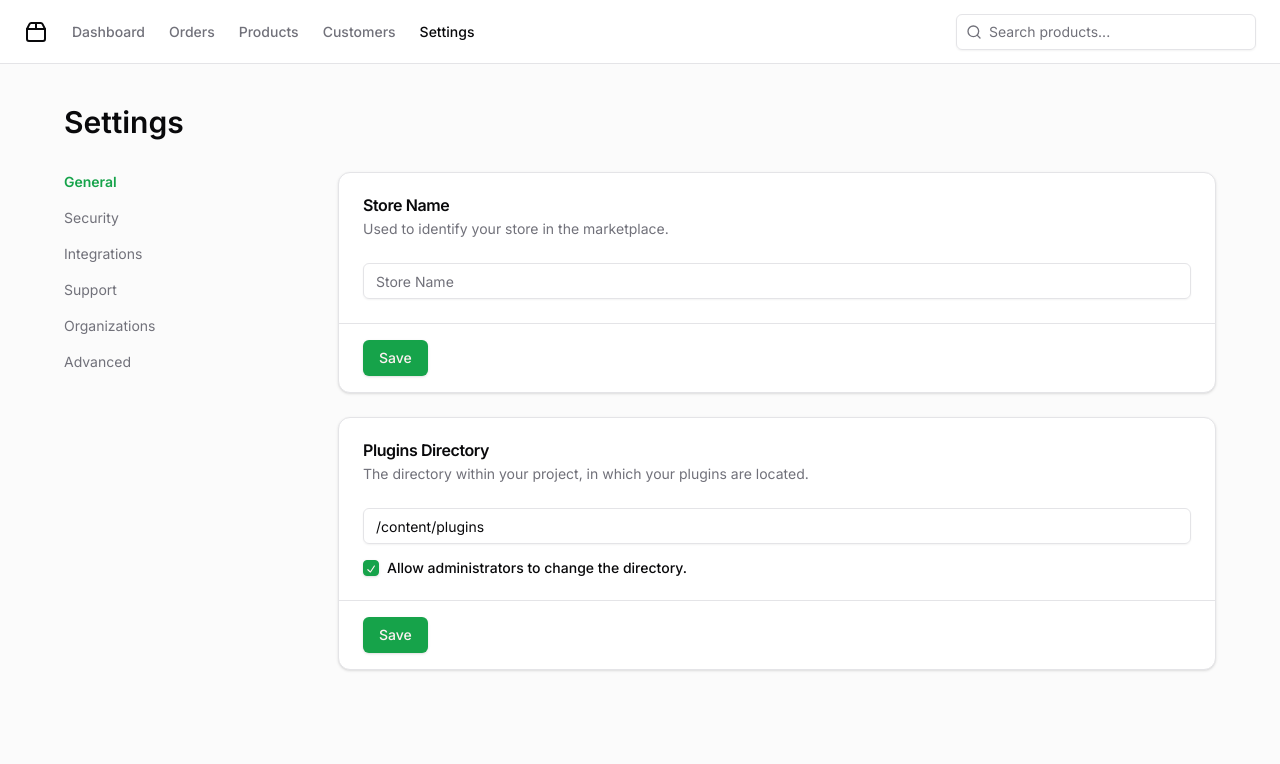
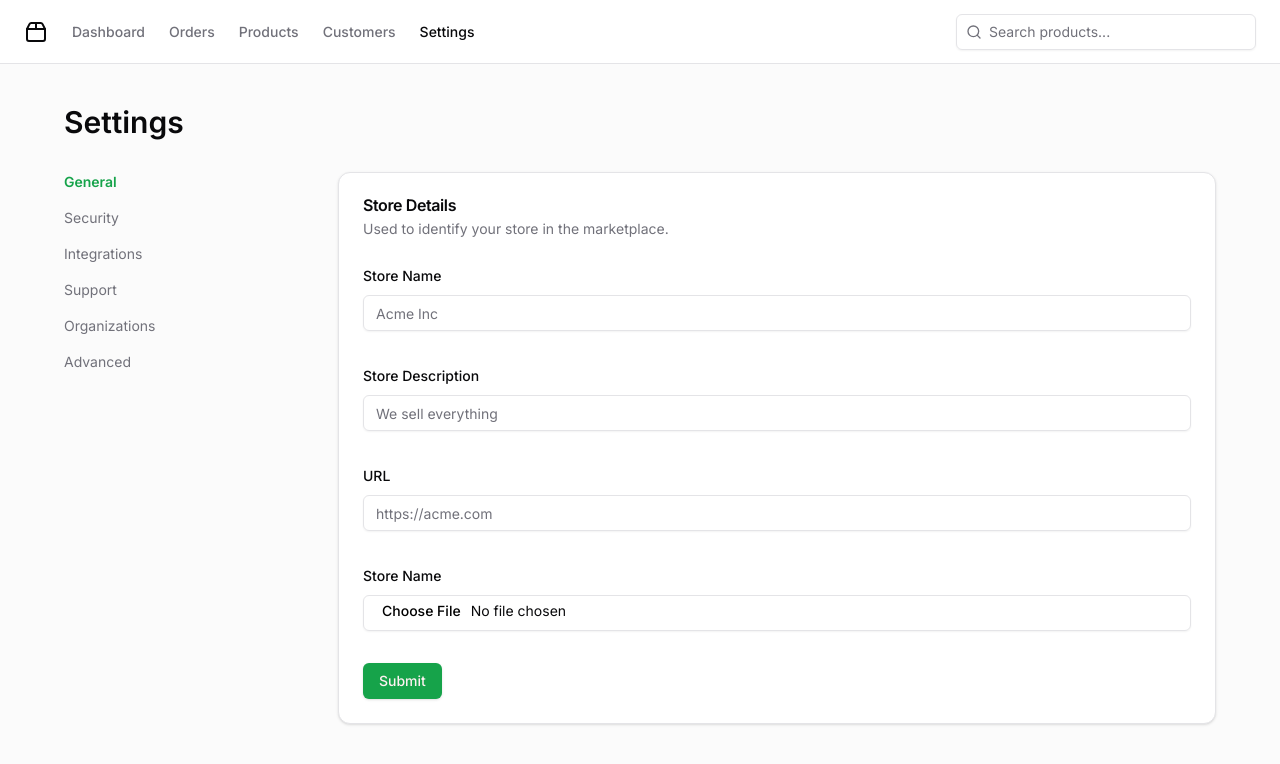
Before and after one commit to bennytaccardi/gifties, a Next.js app: page /dashboard in a window 1280 px wide. Shown: the top 764 px of the page. Built offline with nearby package versions, Linux system fonts and the light colour scheme.

Commit message:
added form

```diff
--- a/package.json
+++ b/package.json
@@ -10,10 +10,12 @@
   },
   "dependencies": {
     "@clerk/nextjs": "^4.29.12",
+    "@hookform/resolvers": "^3.3.4",
     "@radix-ui/react-checkbox": "^1.0.4",
     "@radix-ui/react-dialog": "^1.0.5",
     "@radix-ui/react-dropdown-menu": "^2.0.6",
     "@radix-ui/react-icons": "^1.3.0",
+    "@radix-ui/react-label": "^2.0.2",
     "@radix-ui/react-slot": "^1.0.2",
     "class-variance-authority": "^0.7.0",
     "clsx": "^2.1.0",
@@ -21,8 +23,10 @@
     "next": "14.1.4",
     "react": "^18",
     "react-dom": "^18",
+    "react-hook-form": "^7.51.3",
     "tailwind-merge": "^2.2.2",
-    "tailwindcss-animate": "^1.0.7"
+    "tailwindcss-animate": "^1.0.7",
+    "zod": "^3.22.4"
   },
   "devDependencies": {
     "@types/node": "^20",
--- a/src/app/dashboard/page.tsx
+++ b/src/app/dashboard/page.tsx
@@ -1,16 +1,12 @@
 import Link from "next/link";
-
-import { Button } from "@/components/ui/button";
 import {
   Card,
   CardContent,
   CardDescription,
-  CardFooter,
   CardHeader,
   CardTitle,
 } from "@/components/ui/card";
-import { Checkbox } from "@/components/ui/checkbox";
-import { Input } from "@/components/ui/input";
+import { StoreForm } from "./store-form";
 
 export default function Dashboard() {
   return (
@@ -36,48 +32,14 @@
           <div className="grid gap-6">
             <Card x-chunk="dashboard-04-chunk-1">
               <CardHeader>
-                <CardTitle>Store Name</CardTitle>
+                <CardTitle>Store Details</CardTitle>
                 <CardDescription>
                   Used to identify your store in the marketplace.
                 </CardDescription>
               </CardHeader>
               <CardContent>
-                <form>
-                  <Input placeholder="Store Name" />
-                </form>
+                <StoreForm />
               </CardContent>
-              <CardFooter className="border-t px-6 py-4">
-                <Button>Save</Button>
-              </CardFooter>
-            </Card>
-            <Card x-chunk="dashboard-04-chunk-2">
-              <CardHeader>
-                <CardTitle>Plugins Directory</CardTitle>
-                <CardDescription>
-                  The directory within your project, in which your plugins are
-                  located.
-                </CardDescription>
-              </CardHeader>
-              <CardContent>
-                <form className="flex flex-col gap-4">
-                  <Input
-                    placeholder="Project Name"
-                    defaultValue="/content/plugins"
-                  />
-                  <div className="flex items-center space-x-2">
-                    <Checkbox id="include" defaultChecked />
-                    <label
-                      htmlFor="include"
-                      className="text-sm font-medium leading-none peer-disabled:cursor-not-allowed peer-disabled:opacity-70"
-                    >
-                      Allow administrators to change the directory.
-                    </label>
-                  </div>
-                </form>
-              </CardContent>
-              <CardFooter className="border-t px-6 py-4">
-                <Button>Save</Button>
-              </CardFooter>
             </Card>
           </div>
         </div>
--- /dev/null
+++ b/src/app/dashboard/store-form.tsx
@@ -0,0 +1,95 @@
+"use client";
+
+import { Input } from "@/components/ui/input";
+import { Label } from "@/components/ui/label";
+import { z } from "zod";
+import { zodResolver } from "@hookform/resolvers/zod";
+import { useForm } from "react-hook-form";
+import {
+  Form,
+  FormControl,
+  FormField,
+  FormItem,
+  FormLabel,
+  FormMessage,
+} from "@/components/ui/form";
+import { Button } from "@/components/ui/button";
+
+const formSchema = z.object({
+  storeName: z.string().min(2).max(50),
+  storeUrl: z.string().url().optional(),
+  storeDescription: z.string().min(2).max(100),
+  storeLogo: z.string().min(0),
+});
+
+export function StoreForm() {
+  const form = useForm<z.infer<typeof formSchema>>({
+    resolver: zodResolver(formSchema),
+  });
+
+  // 2. Define a submit handler.
+  function onSubmit(values: z.infer<typeof formSchema>) {
+    // Do something with the form values.
+    // ✅ This will be type-safe and validated.
+    console.log(values);
+  }
+  return (
+    <Form {...form}>
+      <form onSubmit={form.handleSubmit(onSubmit)} className="space-y-8">
+        <FormField
+          control={form.control}
+          name="storeName"
+          render={({ field }) => (
+            <FormItem>
+              <FormLabel>Store Name</FormLabel>
+              <FormControl>
+                <Input placeholder="Acme Inc" {...field} />
+              </FormControl>
+              <FormMessage />
+            </FormItem>
+          )}
+        />
+        <FormField
+          control={form.control}
+          name="storeDescription"
+          render={({ field }) => (
+            <FormItem>
+              <FormLabel>Store Description</FormLabel>
+              <FormControl>
+                <Input placeholder="We sell everything" {...field} />
+              </FormControl>
+              <FormMessage />
+            </FormItem>
+          )}
+        />
+        <FormField
+          control={form.control}
+          name="storeUrl"
+          render={({ field }) => (
+            <FormItem>
+              <FormLabel>URL</FormLabel>
+              <FormControl>
+                <Input type="url" placeholder="https://acme.com" {...field} />
+              </FormControl>
+              <FormMessage />
+            </FormItem>
+          )}
+        />
+        <FormField
+          control={form.control}
+          name="storeLogo"
+          render={({ field }) => (
+            <FormItem>
+              <FormLabel>Store Name</FormLabel>
+              <FormControl>
+                <Input type="file" accept="image/png,image/jpeg" {...field} />
+              </FormControl>
+              <FormMessage />
+            </FormItem>
+          )}
+        />
+        <Button type="submit">Submit</Button>
+      </form>
+    </Form>
+  );
+}
--- /dev/null
+++ b/src/components/ui/form.tsx
@@ -0,0 +1,176 @@
+import * as React from "react"
+import * as LabelPrimitive from "@radix-ui/react-label"
+import { Slot } from "@radix-ui/react-slot"
+import {
+  Controller,
+  ControllerProps,
+  FieldPath,
+  FieldValues,
+  FormProvider,
+  useFormContext,
+} from "react-hook-form"
+
+import { cn } from "@/lib/utils"
+import { Label } from "@/components/ui/label"
+
+const Form = FormProvider
+
+type FormFieldContextValue<
+  TFieldValues extends FieldValues = FieldValues,
+  TName extends FieldPath<TFieldValues> = FieldPath<TFieldValues>
+> = {
+  name: TName
+}
+
+const FormFieldContext = React.createContext<FormFieldContextValue>(
+  {} as FormFieldContextValue
+)
+
+const FormField = <
+  TFieldValues extends FieldValues = FieldValues,
+  TName extends FieldPath<TFieldValues> = FieldPath<TFieldValues>
+>({
+  ...props
+}: ControllerProps<TFieldValues, TName>) => {
+  return (
+    <FormFieldContext.Provider value={{ name: props.name }}>
+      <Controller {...props} />
+    </FormFieldContext.Provider>
+  )
+}
+
+const useFormField = () => {
+  const fieldContext = React.useContext(FormFieldContext)
+  const itemContext = React.useContext(FormItemContext)
+  const { getFieldState, formState } = useFormContext()
+
+  const fieldState = getFieldState(fieldContext.name, formState)
+
+  if (!fieldContext) {
+    throw new Error("useFormField should be used within <FormField>")
+  }
+
+  const { id } = itemContext
+
+  return {
+    id,
+    name: fieldContext.name,
+    formItemId: `${id}-form-item`,
+    formDescriptionId: `${id}-form-item-description`,
+    formMessageId: `${id}-form-item-message`,
+    ...fieldState,
+  }
+}
+
+type FormItemContextValue = {
+  id: string
+}
+
+const FormItemContext = React.createContext<FormItemContextValue>(
+  {} as FormItemContextValue
+)
+
+const FormItem = React.forwardRef<
+  HTMLDivElement,
+  React.HTMLAttributes<HTMLDivElement>
+>(({ className, ...props }, ref) => {
+  const id = React.useId()
+
+  return (
+    <FormItemContext.Provider value={{ id }}>
+      <div ref={ref} className={cn("space-y-2", className)} {...props} />
+    </FormItemContext.Provider>
+  )
+})
+FormItem.displayName = "FormItem"
+
+const FormLabel = React.forwardRef<
+  React.ElementRef<typeof LabelPrimitive.Root>,
+  React.ComponentPropsWithoutRef<typeof LabelPrimitive.Root>
+>(({ className, ...props }, ref) => {
+  const { error, formItemId } = useFormField()
+
+  return (
+    <Label
+      ref={ref}
+      className={cn(error && "text-destructive", className)}
+      htmlFor={formItemId}
+      {...props}
+    />
+  )
+})
+FormLabel.displayName = "FormLabel"
+
+const FormControl = React.forwardRef<
+  React.ElementRef<typeof Slot>,
+  React.ComponentPropsWithoutRef<typeof Slot>
+>(({ ...props }, ref) => {
+  const { error, formItemId, formDescriptionId, formMessageId } = useFormField()
+
+  return (
+    <Slot
+      ref={ref}
+      id={formItemId}
+      aria-describedby={
+        !error
+          ? `${formDescriptionId}`
+          : `${formDescriptionId} ${formMessageId}`
+      }
+      aria-invalid={!!error}
+      {...props}
+    />
+  )
+})
+FormControl.displayName = "FormControl"
+
+const FormDescription = React.forwardRef<
+  HTMLParagraphElement,
+  React.HTMLAttributes<HTMLParagraphElement>
+>(({ className, ...props }, ref) => {
+  const { formDescriptionId } = useFormField()
+
+  return (
+    <p
+      ref={ref}
+      id={formDescriptionId}
+      className={cn("text-[0.8rem] text-muted-foreground", className)}
+      {...props}
+    />
+  )
+})
+FormDescription.displayName = "FormDescription"
+
+const FormMessage = React.forwardRef<
+  HTMLParagraphElement,
+  React.HTMLAttributes<HTMLParagraphElement>
+>(({ className, children, ...props }, ref) => {
+  const { error, formMessageId } = useFormField()
+  const body = error ? String(error?.message) : children
+
+  if (!body) {
+    return null
+  }
+
+  return (
+    <p
+      ref={ref}
+      id={formMessageId}
+      className={cn("text-[0.8rem] font-medium text-destructive", className)}
+      {...props}
+    >
+      {body}
+    </p>
+  )
+})
+FormMessage.displayName = "FormMessage"
+
+export {
+  useFormField,
+  Form,
+  FormItem,
+  FormLabel,
+  FormControl,
+  FormDescription,
+  FormMessage,
+  FormField,
+}
--- /dev/null
+++ b/src/components/ui/label.tsx
@@ -0,0 +1,26 @@
+"use client"
+
+import * as React from "react"
+import * as LabelPrimitive from "@radix-ui/react-label"
+import { cva, type VariantProps } from "class-variance-authority"
+
+import { cn } from "@/lib/utils"
+
+const labelVariants = cva(
+  "text-sm font-medium leading-none peer-disabled:cursor-not-allowed peer-disabled:opacity-70"
+)
+
+const Label = React.forwardRef<
+  React.ElementRef<typeof LabelPrimitive.Root>,
+  React.ComponentPropsWithoutRef<typeof LabelPrimitive.Root> &
+    VariantProps<typeof labelVariants>
+>(({ className, ...props }, ref) => (
+  <LabelPrimitive.Root
+    ref={ref}
+    className={cn(labelVariants(), className)}
+    {...props}
+  />
+))
+Label.displayName = LabelPrimitive.Root.displayName
+
+export { Label }
```
Also changed, not shown: 1 other file (tests, documents, lock files or other folders).
